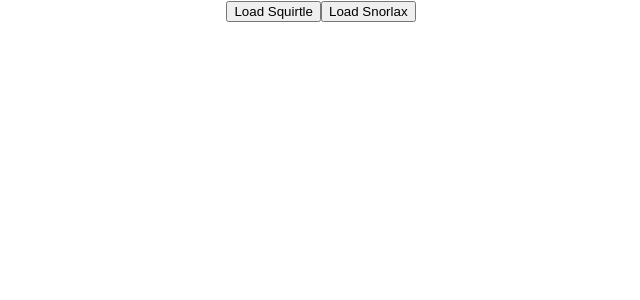
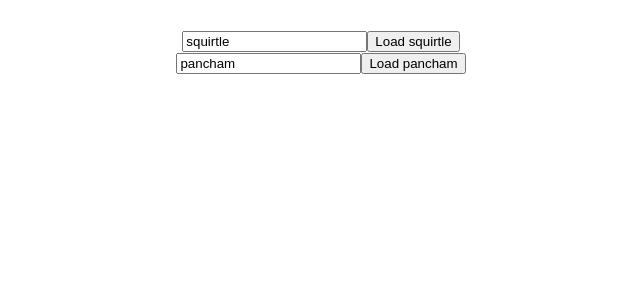
Before and after one commit to Barozzi/ians-pokemon-game, a React (Create React App) app: page / in a window 1280 px wide. Shown: the top 300 px of the page, without its empty margins (319-959 px from the left). Built offline with nearby package versions, Linux system fonts and the light colour scheme.

Commit message:
Put pokemon in cards

```diff
--- /dev/null
+++ b/src/components/Arena.css
@@ -0,0 +1,7 @@
+.arena {
+  max-width: 600px;
+  min-width: 400px;
+  margin: auto 20px;
+  padding: 30px;
+  display: inline-block;
+}
--- a/src/components/Arena.jsx
+++ b/src/components/Arena.jsx
@@ -1,41 +1,30 @@
 import React from "react";
 import Pokemon from "./Pokemon";
+import PokemonChooser from "./PokemonChooser";
+import "./Arena.css";
 
-const Arena = ({
-  message,
-  mob1,
-  mob2,
-  fetchMobOne,
-  fetchMobTwo,
-  startFight,
-  doAttack
-}) => {
+const Arena = ({ mob1, mob2, fetchMobOne, fetchMobTwo, doAttack }) => {
+  const DEFAULT_MOB_ONE = "squirtle";
+  const DEFAULT_MOB_TWO = "pancham";
+
   if (!mob1 && !mob2) {
     return (
       <div className="arena">
-        <button name="fetchMobOne" onClick={e => fetchMobOne("squirtle")}>
-          Load Squirtle
-        </button>
-        <button name="fetchMobTwo" onClick={e => fetchMobTwo("snorlax")}>
-          Load Snorlax
-        </button>
+        <PokemonChooser defaultName={DEFAULT_MOB_ONE} fetchMob={fetchMobOne} />
+        <PokemonChooser defaultName={DEFAULT_MOB_TWO} fetchMob={fetchMobTwo} />
       </div>
     );
   } else if (mob1 && !mob2) {
     return (
       <div className="arena">
         <Pokemon mob={mob1} />
-        <button name="fetchMobTwo" onClick={e => fetchMobTwo("pancham")}>
-          Load Snorlax
-        </button>
+        <PokemonChooser defaultName={DEFAULT_MOB_TWO} fetchMob={fetchMobTwo} />
       </div>
     );
   } else if (!mob1 && mob2) {
     return (
       <div className="arena">
-        <button name="fetchMobOne" onClick={e => fetchMobOne("squirtle")}>
-          Load Squirtle
-        </button>
+        <PokemonChooser defaultName={DEFAULT_MOB_ONE} fetchMob={fetchMobOne} />
         <Pokemon mob={mob2} />
       </div>
     );
--- a/src/components/Pokemon.css
+++ b/src/components/Pokemon.css
@@ -6,3 +6,49 @@
 .face-right {
   transform: rotateY(180deg);
 }
+
+.pokemon-card {
+  width: 275px;
+  height: 370px;
+  background-color: #B3A125;
+  border-radius: 3px;
+  padding: 8px;
+  margin: 3px;
+
+}
+.inner-card {
+  background-color: #FFDE00;
+  border-radius: 2px;
+  padding: 4px;
+  margin: 4px;
+
+}
+
+.card-title {
+  display: inline-block;
+}
+
+.card-name {
+  padding: 4px;
+  text-transform: capitalize;
+  text-align: left;
+  font-weight: bold;
+  margin: 4px;
+  font-size: 20px;
+}
+.card-hp {
+  padding: 4px;
+  text-transform: capitalize;
+  text-align: right;
+  font-weight: bold;
+  margin: 4px;
+}
+.card-image {
+  margin: 20px;
+  background-color: #2F3336;
+  border-radius: 2px;
+  padding: 2px;
+  background-image: radial-gradient(#F099A8, #5DC3EB, #2F3336);
+  filter: drop-shadow(1px 1px 4px #2F3336);
+  height: 180px;
+}
--- a/src/components/Pokemon.jsx
+++ b/src/components/Pokemon.jsx
@@ -2,17 +2,17 @@ import React from "react";
 import "./Pokemon.css";
 
 const Pokemon = ({ mob }) => (
-  <div>
-    <img className="pokemon-sprite" alt={mob.name} src={mob.imgUrl} />
-    <table>
-      <tbody>
-        <tr>
-          <td>Name: {mob.name}</td>
-          <td>HP: {mob.hp}</td>
-          <td>{mob.message}</td>
-        </tr>
-      </tbody>
-    </table>
+  <div className="pokemon-card">
+    <div className="inner-card">
+      <div className="card-title">
+        <span className="card-name">{mob.name}</span>
+        <span className="card-hp">HP: {mob.hp}</span>
+      </div>
+      <div className="card-image">
+        <img className="pokemon-sprite" alt={mob.name} src={mob.imgUrl} />
+      </div>
+    </div>
+    <div className="card-message">{mob.message}</div>
   </div>
 );
 
--- /dev/null
+++ b/src/components/PokemonChooser.jsx
@@ -0,0 +1,20 @@
+import React, { useState } from "react";
+
+const PokemonChooser = ({ defaultName, fetchMob }) => {
+  const [mobSearchString, setMobSearchString] = useState(defaultName);
+
+  return (
+    <div className="pokemon-chooser">
+      <input
+        type="text"
+        value={mobSearchString}
+        onChange={e => setMobSearchString(e.target.value)}
+      />
+      <button name="fetchMobOne" onClick={e => fetchMob(mobSearchString)}>
+        Load {mobSearchString}
+      </button>
+    </div>
+  );
+};
+
+export default PokemonChooser;
--- a/src/reducers/index.js
+++ b/src/reducers/index.js
@@ -119,7 +119,7 @@ export const specialSuccess = mob =>
   dieRoll() < mob.special && dieRoll() < mob.special;
 export const attackSuccess = mob => dieRoll() < mob.attack;
 export const regenSuccess = mob => mob.hp < mob.regen && dieRoll() < mob.regen;
-export const dodgeSuccess = mob => dieRoll() < mob.dodge - 20; // MAGIC NUMBERS OH NO!
+export const dodgeSuccess = mob => dieRoll() < mob.dodge / 2; // MAGIC NUMBERS OH NO!
 
 // D I E  R O L L //////////////////////////////////////////////////
 const MAX_DIE_ROLL = 80; // lower number makes things happen more
```
